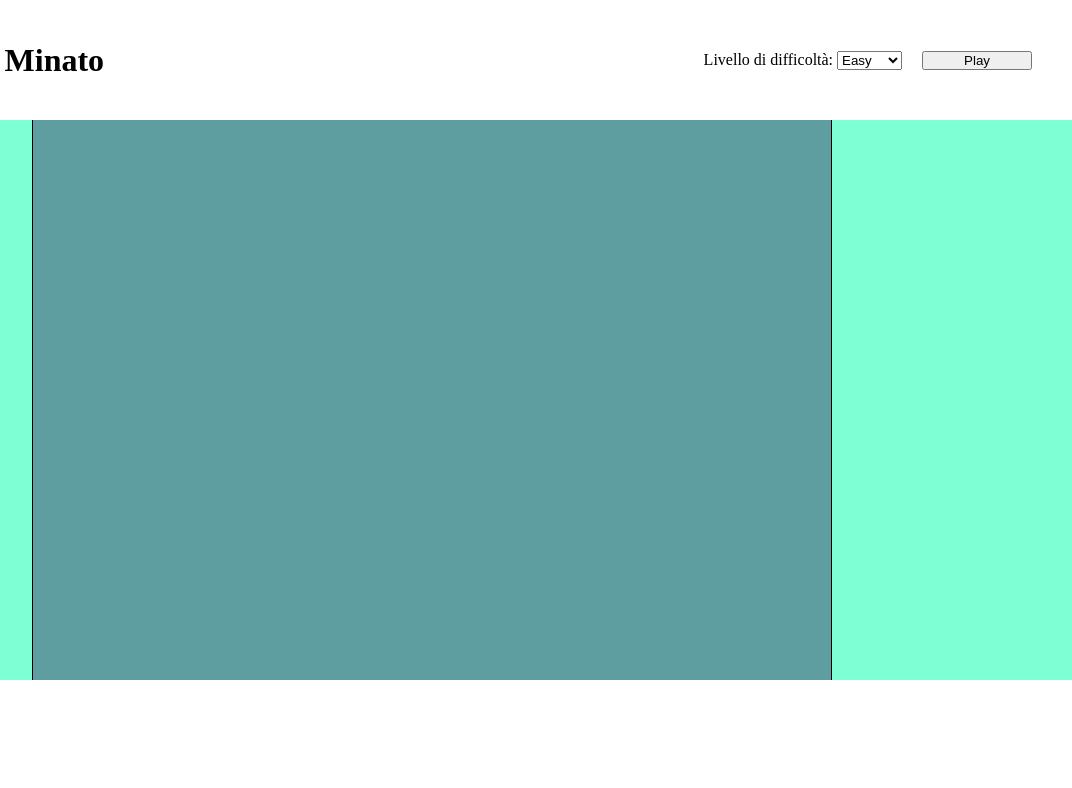
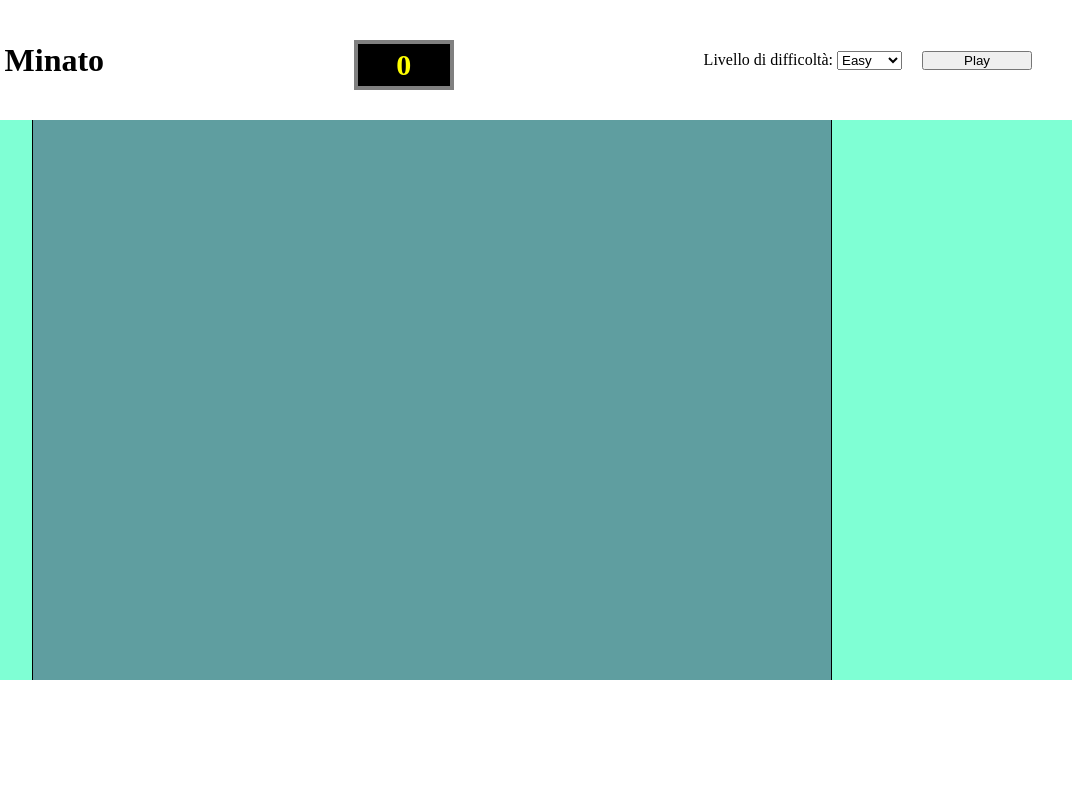
Before and after one commit to Gabriele-Cavallo/js-campominato-dom, a plain HTML site: page index.html in a window 1280 px wide. Shown: the full height of the page, 208-1280 px from the left. Drawn offline with Linux system fonts and the light colour scheme.

Commit message:
feat: add score counter

```diff
--- a/css/style.css
+++ b/css/style.css
@@ -96,5 +96,16 @@ main{
 .square-hard.red{
     background-color: red;
 }
-
+.counter-score{
+    background-color: black;
+    color: yellow;
+    display: flex;
+    align-items: center;
+    justify-content: center;
+    height: 50px;
+    width: 100px;
+    font-size: 30px;
+    font-weight: 900;
+    border: 4px solid grey;
+}
 /* #endregion General */
--- a/index.html
+++ b/index.html
@@ -12,6 +12,7 @@
             <img src="./img/mobile-logo.png" alt="Logo">
             <h1>Campo Minato</h1>
         </div>
+        <div class="counter-score"></div>
         <div class="difficulty-play flex gap-20">
             <div>
                 <label for="difficulty-choice">Livello di difficoltà: </label>
--- a/js/script.js
+++ b/js/script.js
@@ -40,6 +40,9 @@ let score = 0;
 let difficultyChoice;
 // - Genero l'elemento del dom al cui click si crea la tabella di gioco
 let play = document.querySelector('#play');
+// - Genero l'elemento del dom che conta il punteggio del giocatore e lo imposto a 0 di partenza
+let scoreCounter = document.querySelector('.counter-score');
+scoreCounter.innerHTML = 0;
 // - Creo l'evento click che fa apparire la tabella
     // - Attivo e disattivo la tabella al click
     let active = false;
@@ -95,13 +98,19 @@ function clickSquare(gridItem, maxCellsScore){
         // Altrimenti si colora di azzuro , aumenta il punteggio di 1 e dichiara la vittoria al raggiungimento del massimo punteggio ottenibile
         }else if(!endGame.includes(parseInt(this.children[0].innerHTML)) && (endGame.length >= (maxCellsScore - 17))){
             this.classList.add('azure');
+            // incremento il punteggio di 1
             score++;
+            // aggiungo 1 punto all'elemento che conta i punti
+            scoreCounter.innerHTML = score;
             // Pusho il numero selezionato in un array per stabilire la vittoria
             endGame.push(parseInt(this.children[0].innerHTML));
             alert(`Congratulazioni, hai vinto!!!! Il tuo punteggio è ${score}!!`);
         }else if(!endGame.includes(parseInt(this.children[0].innerHTML))){
             this.classList.add('azure');
+            // incremento il punteggio di 1
             score++;
+            // aggiungo 1 punto all'elemento che conta i punti
+            scoreCounter.innerHTML = score;
             // Pusho il numero selezionato in un array per stabilire la vittoria
             endGame.push(parseInt(this.children[0].innerHTML));
         }
```
